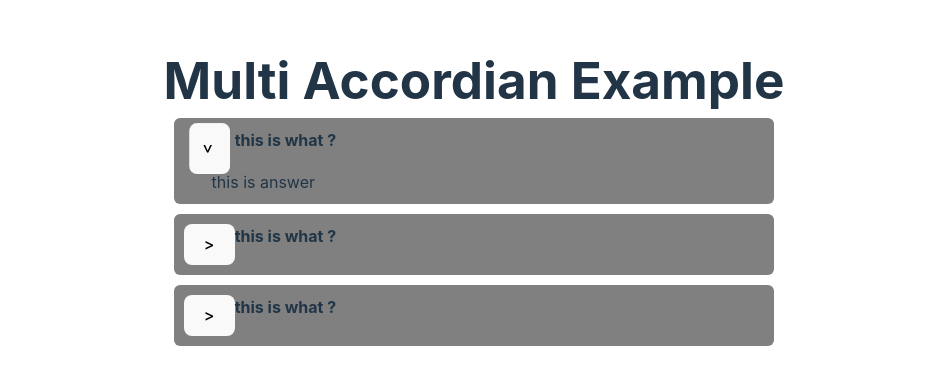
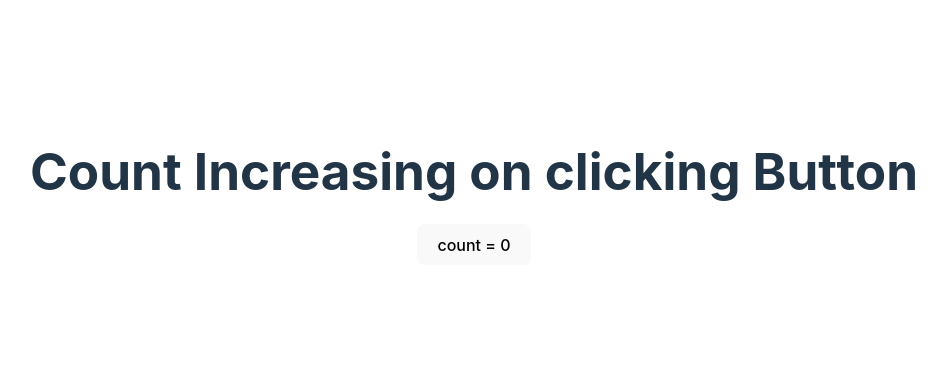
Before and after one commit to uphadeshrikant712/Daily-Coding-Challanges, a React (Vite) app in the folder 2.Tasks/: page / in a window 1280 px wide. Shown: the part 196-580 px from the top of the page, without its empty margins (166-1112 px from the left). Built offline with nearby package versions, Linux system fonts and the light colour scheme.

Commit message:
Basic count increasing button

```diff
--- a/2.Tasks/src/App.jsx
+++ b/2.Tasks/src/App.jsx
@@ -11,6 +11,7 @@ import Todo from './components/7.ToDo List/Todo';
 import Timer from './components/8.Live Timer/Timer';
 import MultiStep from './components/9.Multi-Step-Form/MultiStep';
 import Accordian from './components/10.Multi-Accordian/Accordian';
+import Button from './components/11.Button/Button';
 
 const App = () => {
   return (
@@ -33,8 +34,9 @@ const App = () => {
 
       {/* <MultiStep/> */}
 
-      <Accordian/>
+      {/* <Accordian/> */}
 
+      <Button/>
     </div>
   )
 }
--- /dev/null
+++ b/2.Tasks/src/components/11.Button/Button.jsx
@@ -0,0 +1,15 @@
+import React, { useState } from 'react'
+
+const Button = () => {
+  const [count,setCount]=useState(0)
+  return (
+    <div>
+      <h1 style={{
+        paddingBottom:'25px'
+      }}>Count Increasing on clicking Button</h1>
+      <button onClick={()=>setCount(count +1)}>count = { count}</button>
+    </div>
+  )
+}
+
+export default Button
```
